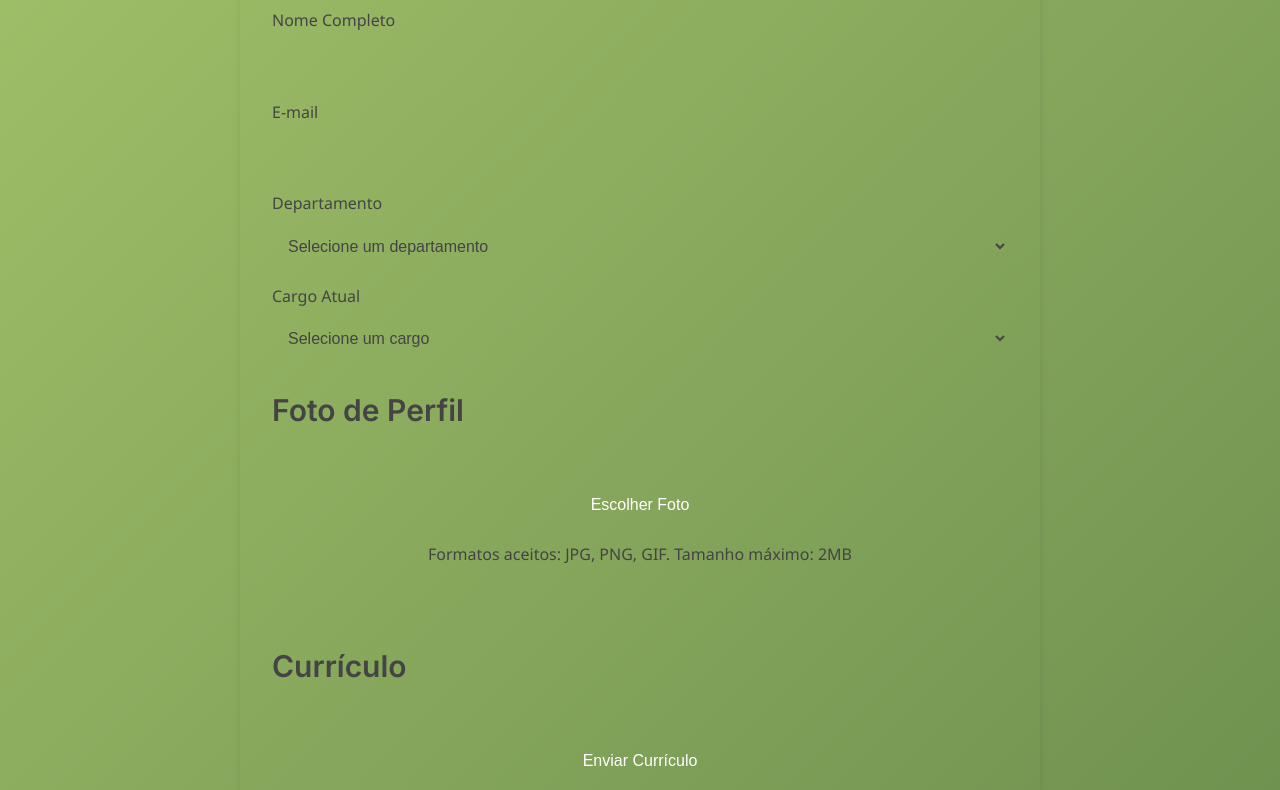
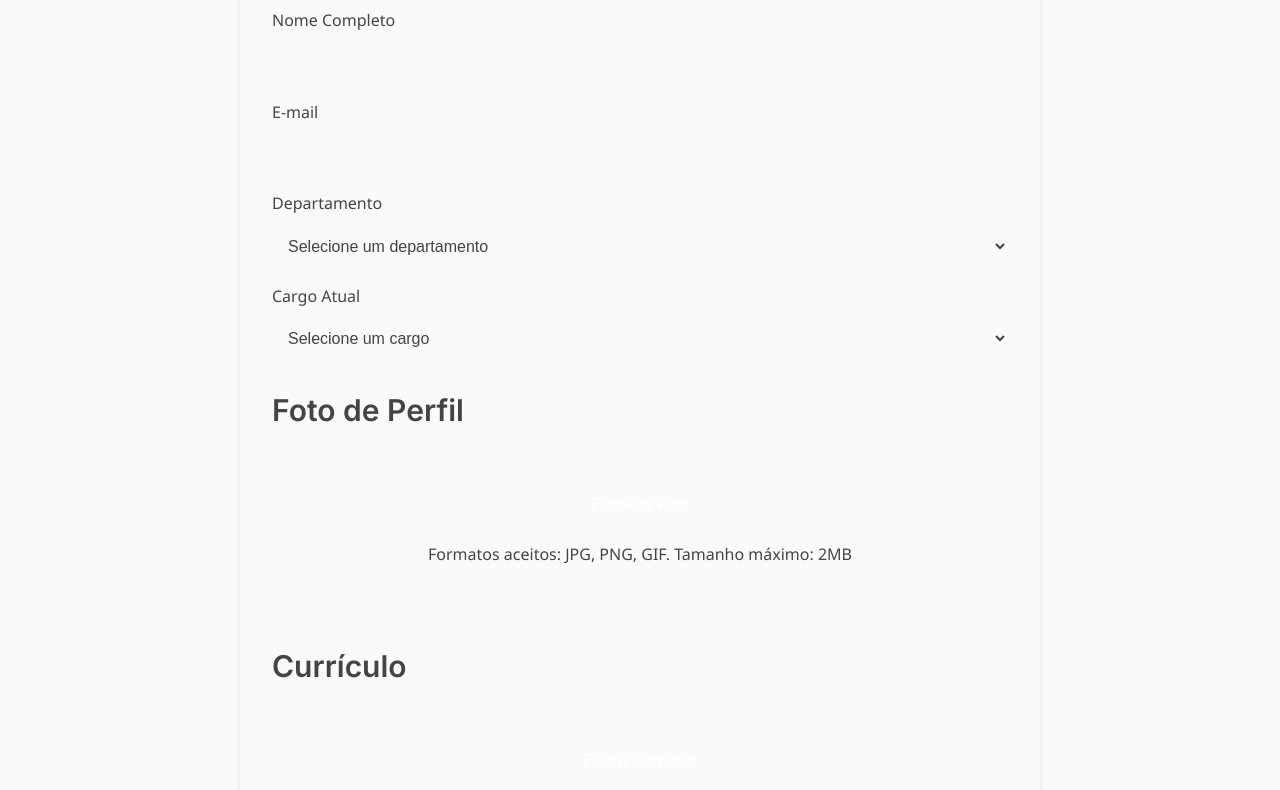
Before and after one commit to SergioSanti/Pearspective, a website: page public/perfil.html in a window 1280 px wide. Shown: the part 410-1200 px from the top of the page. Drawn offline with Linux system fonts and the light colour scheme; no server answers; sample sign-in values are in the browser's storage.

Commit message:
Fix modo claro: ajusta background padrão e configurações específicas

```diff
--- a/Page_inicial/index.css
+++ b/Page_inicial/index.css
@@ -147,7 +147,7 @@ ul.style1 a:hover {
 /* Layout Principal */
 .main-content {
   min-height: 100vh;
-  background: linear-gradient(135deg, var(--brand-secondary) 0%, var(--brand-primary) 100%);
+  background: var(--gray-50);
   padding-top: 90px; /* Espaço para navbar fixa */
 }
 
--- a/public/index.css
+++ b/public/index.css
@@ -147,7 +147,7 @@ ul.style1 a:hover {
 /* Layout Principal */
 .main-content {
   min-height: 100vh;
-  background: linear-gradient(135deg, var(--brand-secondary) 0%, var(--brand-primary) 100%);
+  background: var(--gray-50);
   padding-top: 90px; /* Espaço para navbar fixa */
 }
 
```
